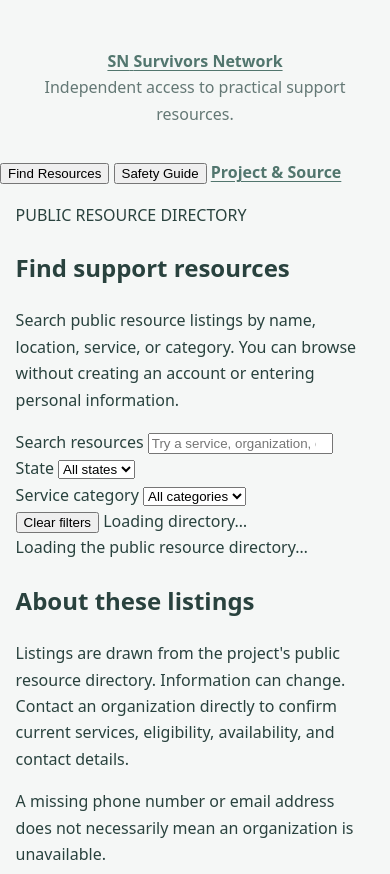
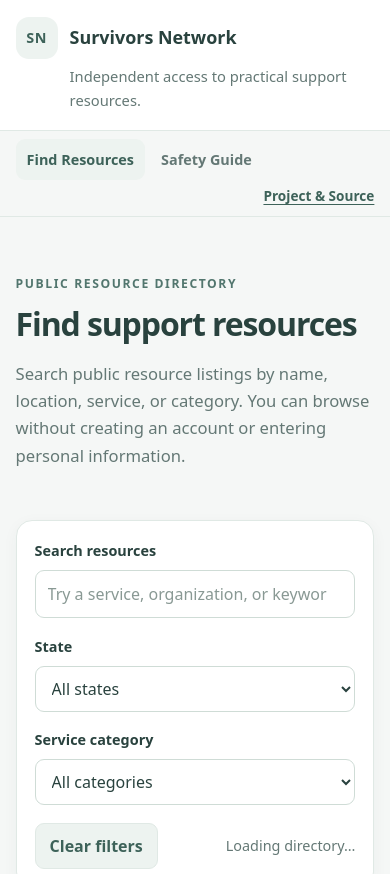
Before and after one commit to mamaofthree579-ship-it/SurvivorsNetwork, a plain HTML site: page index.html in a window 390 px wide. Shown: the top 874 px of the page. Drawn offline with Linux system fonts and the light colour scheme.

Commit message:
Enhance styles with new variables and updates
Added new CSS variables for surface and warning styles. Updated various styles for header, footer, and buttons to enhance UI consistency.

```diff
--- a/styles.css
+++ b/styles.css
@@ -2,13 +2,15 @@
 :root {
     --background: #f5f7f6;
     --surface: #ffffff;
+    --surface-soft: #edf3f0;
     --text: #29423e;
     --muted: #647875;
     --border: #e0e9e5;
     --accent: #52766e;
-    --accent-hover: #3d6259;
-    --notice-background: #edf3f0;
-    --shadow: 0 4px 16px rgba(41, 66, 62, 0.04);
+    --accent-dark: #3d6259;
+    --warning-bg: #f8f5eb;
+    --warning-border: #b99b55;
+    --shadow: 0 4px 16px rgba(41, 66, 62, 0.045);
 }
 
 * {
@@ -21,133 +23,415 @@
 
 body {
     margin: 0;
+    background: var(--background);
+    color: var(--text);
     font-family: system-ui, -apple-system, BlinkMacSystemFont,
         "Segoe UI", sans-serif;
-    background: var(--background);
-    color: var(--text);
     line-height: 1.65;
 }
 
-.skip-link {
-    position: absolute;
-    top: -100px;
-    left: 16px;
-    z-index: 10;
-    padding: 10px 15px;
-    background: var(--surface);
-    color: var(--text);
-    border: 2px solid var(--accent);
-    border-radius: 8px;
-}
-
-.skip-link:focus {
-    top: 16px;
-}
-
-.site-header {
-    padding: 65px 24px 45px;
-    text-align: center;
-}
-
-.header-content {
-    max-width: 750px;
-    margin: 0 auto;
-}
-
-.site-header h1 {
-    font-size: clamp(2.2rem, 6vw, 3.5rem);
-    line-height: 1.2;
-    margin: 0 0 12px;
-    letter-spacing: -0.035em;
-}
-
-.site-header p {
-    max-width: 650px;
-    margin: auto;
-    color: var(--muted);
-    font-size: 1.08rem;
-}
-
-main {
-    width: min(900px, 92%);
-    margin: 0 auto;
-}
-
-.card {
-    background: var(--surface);
-    border: 1px solid var(--border);
-    border-radius: 18px;
-    padding: 25px;
-    margin-bottom: 20px;
-    box-shadow: var(--shadow);
-}
-
-.card h2 {
-    margin-top: 0;
-    margin-bottom: 12px;
-    font-size: 1.35rem;
-}
-
-.card p:last-child {
-    margin-bottom: 0;
+button,
+input,
+select {
+    font: inherit;
 }
 
 a {
-    color: var(--accent);
+    color: var(--accent-dark);
     font-weight: 650;
     text-underline-offset: 3px;
 }
 
 a:hover {
-    color: var(--accent-hover);
+    color: var(--accent);
 }
 
-a:focus-visible {
+button:focus-visible,
+a:focus-visible,
+input:focus-visible,
+select:focus-visible {
     outline: 3px solid var(--accent);
-    outline-offset: 4px;
-    border-radius: 3px;
+    outline-offset: 3px;
 }
 
-.github-link {
+.skip-link {
+    position: absolute;
+    left: 12px;
+    top: -80px;
+    z-index: 20;
+    padding: 10px 14px;
+    background: white;
+    border-radius: 8px;
+}
+
+.skip-link:focus {
+    top: 12px;
+}
+
+.site-header {
+    background: var(--surface);
+    border-bottom: 1px solid var(--border);
+}
+
+.header-inner,
+.nav-inner,
+main {
+    width: min(1050px, 92%);
+    margin: 0 auto;
+}
+
+.header-inner {
+    min-height: 86px;
+    display: flex;
+    align-items: center;
+    justify-content: space-between;
+    gap: 20px;
+}
+
+.brand {
+    display: inline-flex;
+    align-items: center;
+    gap: 12px;
+    color: var(--text);
+    text-decoration: none;
+    font-size: 1.12rem;
+    font-weight: 750;
+}
+
+.brand-mark {
+    display: grid;
+    place-items: center;
+    width: 42px;
+    height: 42px;
+    border-radius: 13px;
+    background: var(--surface-soft);
+    color: var(--accent-dark);
+    font-size: 0.9rem;
+    letter-spacing: 0.04em;
+}
+
+.header-description {
+    margin: 0;
+    color: var(--muted);
+    font-size: 0.92rem;
+}
+
+.main-nav {
+    position: sticky;
+    top: 0;
+    z-index: 5;
+    background: rgba(245, 247, 246, 0.97);
+    border-bottom: 1px solid var(--border);
+    backdrop-filter: blur(8px);
+}
+
+.nav-inner {
+    display: flex;
+    align-items: center;
+    gap: 8px;
+    min-height: 58px;
+}
+
+.nav-button {
+    border: 0;
+    border-radius: 9px;
+    padding: 10px 15px;
+    color: var(--muted);
+    background: transparent;
+    cursor: pointer;
+    font-weight: 650;
+}
+
+.nav-button:hover,
+.nav-button.active {
+    color: var(--accent-dark);
+    background: var(--surface-soft);
+}
+
+.nav-external {
+    margin-left: auto;
+    font-size: 0.92rem;
+}
+
+main {
+    min-height: 65vh;
+    padding-top: 28px;
+    padding-bottom: 45px;
+}
+
+.view {
+    display: none;
+}
+
+.view.active {
+    display: block;
+}
+
+.intro {
+    max-width: 760px;
+    padding: 25px 0 22px;
+}
+
+.eyebrow {
+    color: var(--accent);
+    font-size: 0.76rem;
+    font-weight: 800;
+    letter-spacing: 0.13em;
+}
+
+.intro h1 {
+    margin: 8px 0 12px;
+    font-size: clamp(2rem, 5vw, 2.9rem);
+    line-height: 1.15;
+    letter-spacing: -0.035em;
+}
+
+.intro > p:last-child {
+    max-width: 690px;
+    color: var(--muted);
+    font-size: 1.04rem;
+}
+
+.search-panel,
+.directory-note,
+.guide-card {
+    background: var(--surface);
+    border: 1px solid var(--border);
+    border-radius: 16px;
+    padding: 22px;
+    box-shadow: var(--shadow);
+}
+
+.search-panel {
+    margin: 12px 0 25px;
+}
+
+.search-panel label {
+    display: block;
+    margin-bottom: 7px;
+    font-size: 0.9rem;
+    font-weight: 700;
+}
+
+input[type="search"],
+select {
+    width: 100%;
+    min-height: 46px;
+    padding: 10px 12px;
+    color: var(--text);
+    background: white;
+    border: 1px solid #cfdcd6;
+    border-radius: 9px;
+}
+
+input::placeholder {
+    color: #899994;
+}
+
+.filter-grid {
+    display: grid;
+    grid-template-columns: 1fr 1fr;
+    gap: 16px;
+    margin-top: 17px;
+}
+
+.search-actions {
+    display: flex;
+    justify-content: space-between;
+    align-items: center;
+    flex-wrap: wrap;
+    gap: 12px;
+    margin-top: 18px;
+}
+
+.secondary-button {
+    border: 1px solid var(--border);
+    border-radius: 9px;
+    background: var(--surface-soft);
+    color: var(--accent-dark);
+    padding: 9px 14px;
+    cursor: pointer;
+    font-weight: 650;
+}
+
+.secondary-button:hover {
+    background: #e2ece7;
+}
+
+#result-count {
+    color: var(--muted);
+    font-size: 0.9rem;
+}
+
+.status-message {
+    margin: 14px 0;
+    padding: 14px 16px;
+    border-radius: 10px;
+    color: var(--muted);
+    background: var(--surface-soft);
+}
+
+.status-message.error {
+    color: #704c38;
+    background: #f8eee8;
+    border: 1px solid #ead5c8;
+}
+
+.resource-grid {
+    display: grid;
+    grid-template-columns: repeat(2, minmax(0, 1fr));
+    gap: 16px;
+}
+
+.resource-card {
+    min-width: 0;
+    padding: 20px;
+    background: var(--surface);
+    border: 1px solid var(--border);
+    border-radius: 14px;
+    box-shadow: var(--shadow);
+}
+
+.resource-card h2 {
+    margin: 0 0 7px;
+    font-size: 1.12rem;
+    line-height: 1.35;
+    overflow-wrap: anywhere;
+}
+
+.resource-card p {
+    margin: 9px 0;
+}
+
+.resource-location,
+.resource-category,
+.resource-meta {
+    color: var(--muted);
+    font-size: 0.88rem;
+}
+
+.resource-category {
     display: inline-block;
-    margin-top: 8px;
+    margin: 5px 0 8px;
+    padding: 4px 9px;
+    border-radius: 30px;
+    background: var(--surface-soft);
+    color: var(--accent-dark);
+}
+
+.resource-description {
+    font-size: 0.94rem;
+}
+
+.resource-contact {
+    margin-top: 14px;
+    padding-top: 12px;
+    border-top: 1px solid var(--border);
+    font-size: 0.91rem;
+    overflow-wrap: anywhere;
+}
+
+.resource-contact a {
+    display: inline-block;
+    margin: 3px 10px 3px 0;
+}
+
+.directory-note {
+    margin-top: 28px;
+}
+
+.directory-note h2,
+.guide-card h2 {
+    margin-top: 0;
+    font-size: 1.15rem;
+}
+
+.directory-note p {
+    color: var(--muted);
+    font-size: 0.94rem;
+}
+
+.small-note,
+.footer-note {
+    font-size: 0.82rem !important;
+    color: var(--muted);
+}
+
+.guide-card {
+    margin: 0 0 16px;
+}
+
+.guide-card ul {
+    padding-left: 22px;
+    margin-bottom: 0;
+}
+
+.guide-card li {
+    padding: 4px 0;
 }
 
 .notice {
-    background: var(--notice-background);
-    border-left: 4px solid var(--accent);
-    padding: 15px;
-    border-radius: 8px;
-    color: var(--text);
+    padding: 17px;
+    margin-top: 20px;
+    background: var(--warning-bg);
+    border-left: 4px solid var(--warning-border);
+    border-radius: 9px;
 }
 
 .site-footer {
+    padding: 30px 20px;
     text-align: center;
-    padding: 35px 20px;
+    background: var(--surface);
+    border-top: 1px solid var(--border);
     color: var(--muted);
     font-size: 0.9rem;
 }
 
 .site-footer p {
-    margin: 0;
+    margin: 5px 0;
 }
 
-@media (max-width: 600px) {
-    .site-header {
-        padding: 48px 20px 32px;
+@media (max-width: 680px) {
+    .header-inner {
+        align-items: flex-start;
+        flex-direction: column;
+        justify-content: center;
+        padding: 17px 0;
+        gap: 5px;
     }
 
-    .site-header p {
-        font-size: 1rem;
+    .header-description {
+        padding-left: 54px;
     }
 
-    main {
-        width: 92%;
+    .nav-inner {
+        flex-wrap: wrap;
+        padding: 8px 0;
+        gap: 5px;
     }
 
-    .card {
-        padding: 20px;
-        border-radius: 14px;
+    .nav-button {
+        padding: 9px 11px;
+        font-size: 0.9rem;
+    }
+
+    .nav-external {
+        font-size: 0.85rem;
+    }
+
+    .filter-grid,
+    .resource-grid {
+        grid-template-columns: 1fr;
+    }
+
+    .search-panel,
+    .directory-note,
+    .guide-card {
+        padding: 18px;
+    }
+
+    .intro {
+        padding-top: 17px;
     }
 }
 
```
